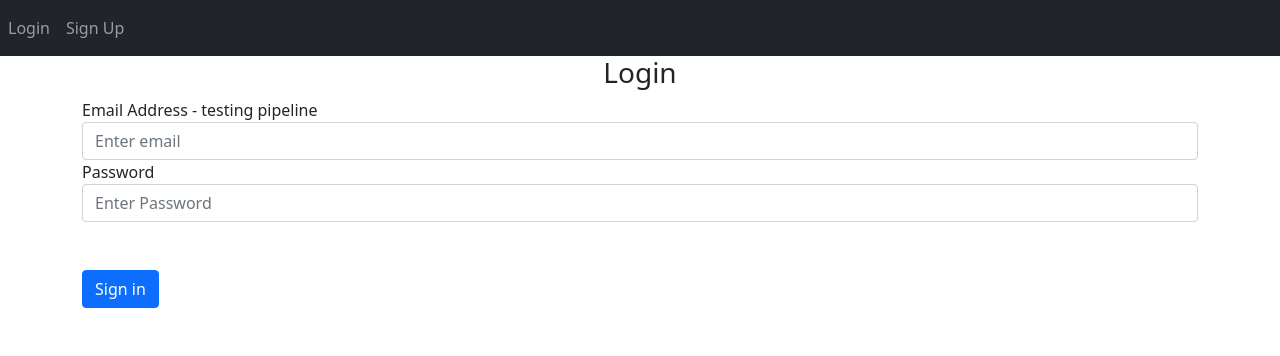
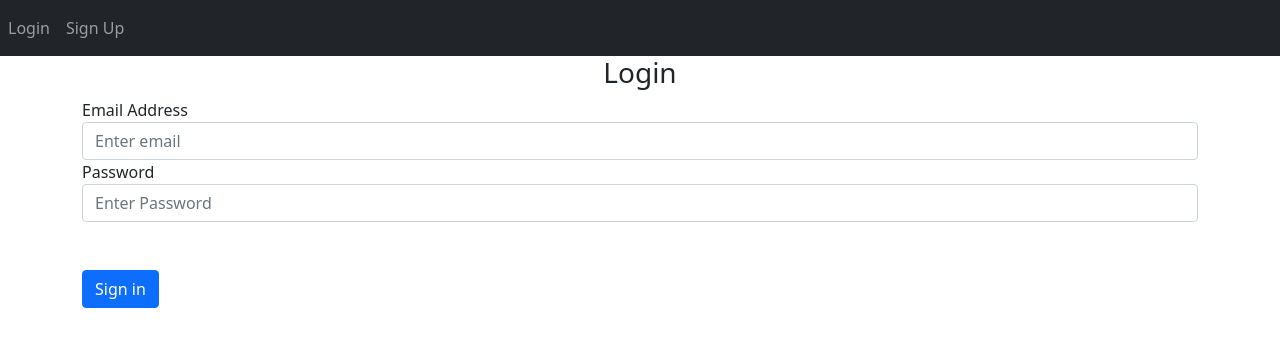
Before and after one commit to maestrogamboa/NOTES__, a Flask app: page /login in a window 1280 px wide. Shown: the top 356 px of the page. Run offline with Flask 2, Linux system fonts and the light colour scheme; some libraries are stand-ins or nearby versions.

Commit message:
testing pipeline

```diff
--- a/website/templates/login.html
+++ b/website/templates/login.html
@@ -4,7 +4,7 @@
     <form method='POST'>
         <h3 align="center">Login</h3>
         <div class="form-group">
-            <labe for="email">Email Address - testing pipeline</labe>
+            <labe for="email">Email Address</labe>
             <input
                 type="email"
                 class="form-control"
```
